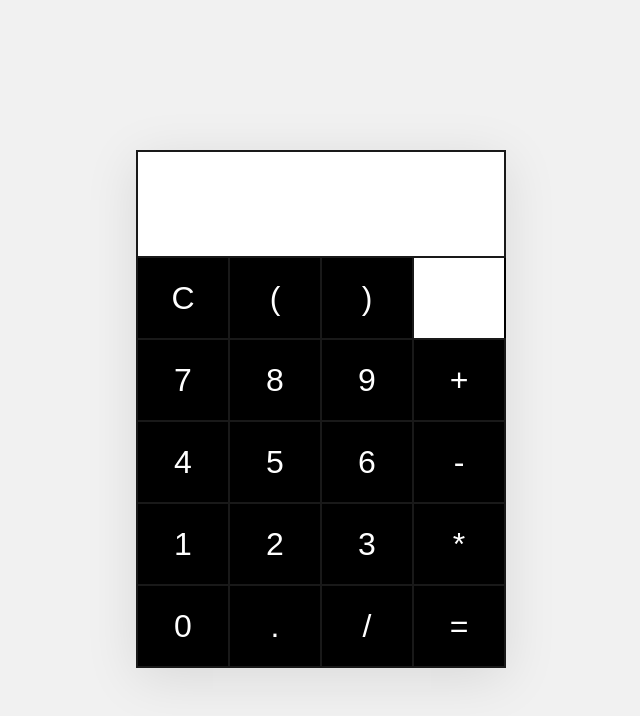
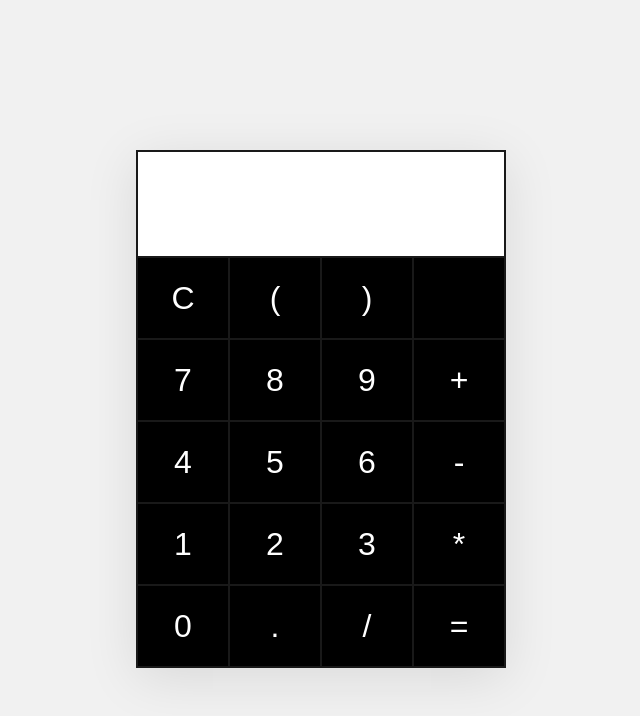
Before and after one commit to Hablu-Programmer/JsChallengeDay3, a plain HTML site: page index.html in a window 1280 px wide. Shown: the whole page, without its empty margins (304-944 px from the left). Drawn offline with Linux system fonts and the light colour scheme.

Commit message:
small change

```diff
--- a/index.html
+++ b/index.html
@@ -18,6 +18,8 @@
                 <td><input type="button" value="C" onclick="DeleteMe()"></td>
                 <td><input type="button" value="(" onclick="calculator('(')"></td>
                 <td><input type="button" value=")" onclick="calculator(')')"></td>
+                <td><input type="button" value=" " onclick="calculator('')"></td>
+
             </tr>
             <tr>
                 <td><input type="button" value="7" onclick="calculator('7')"></td>
```
